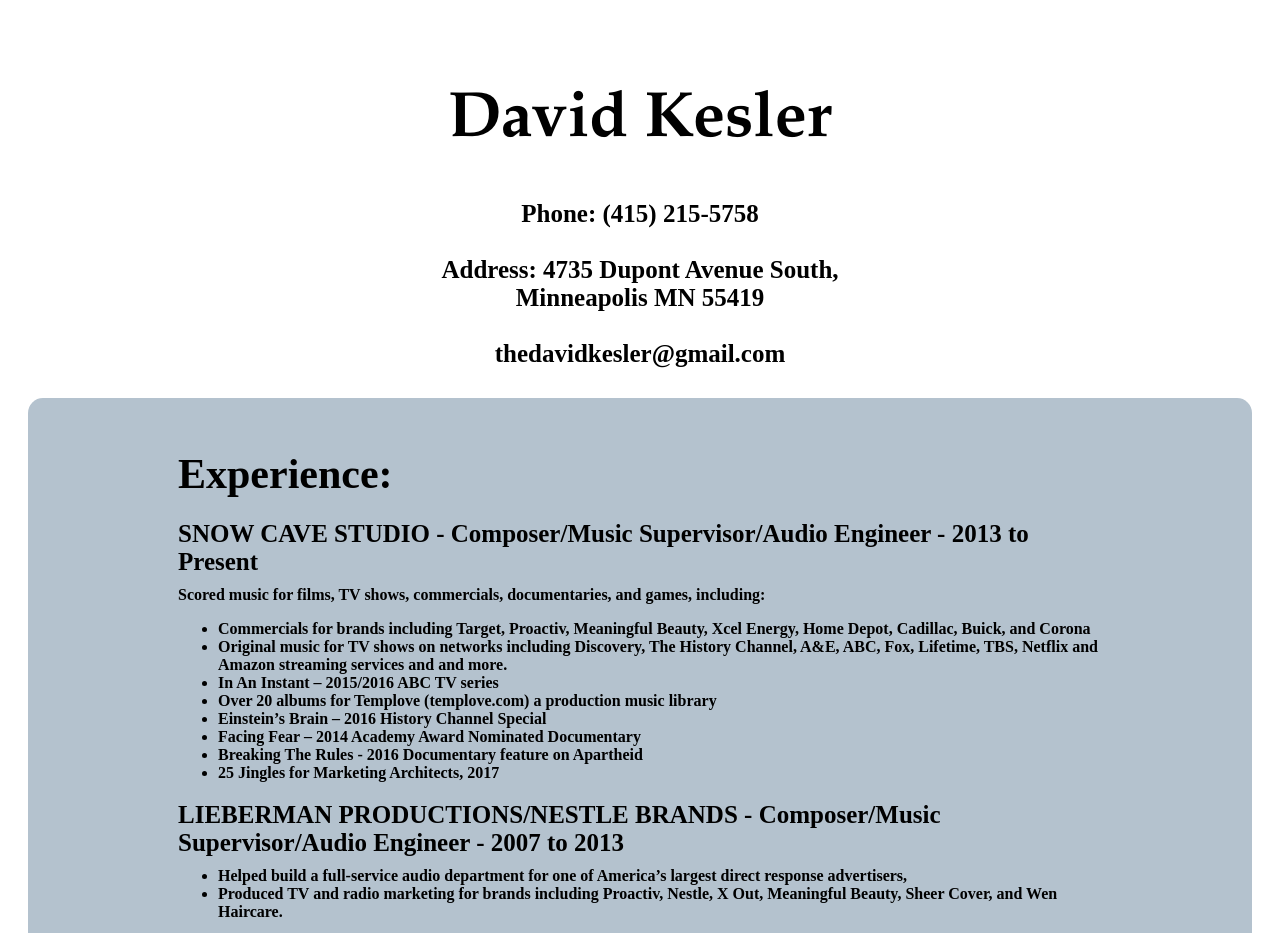
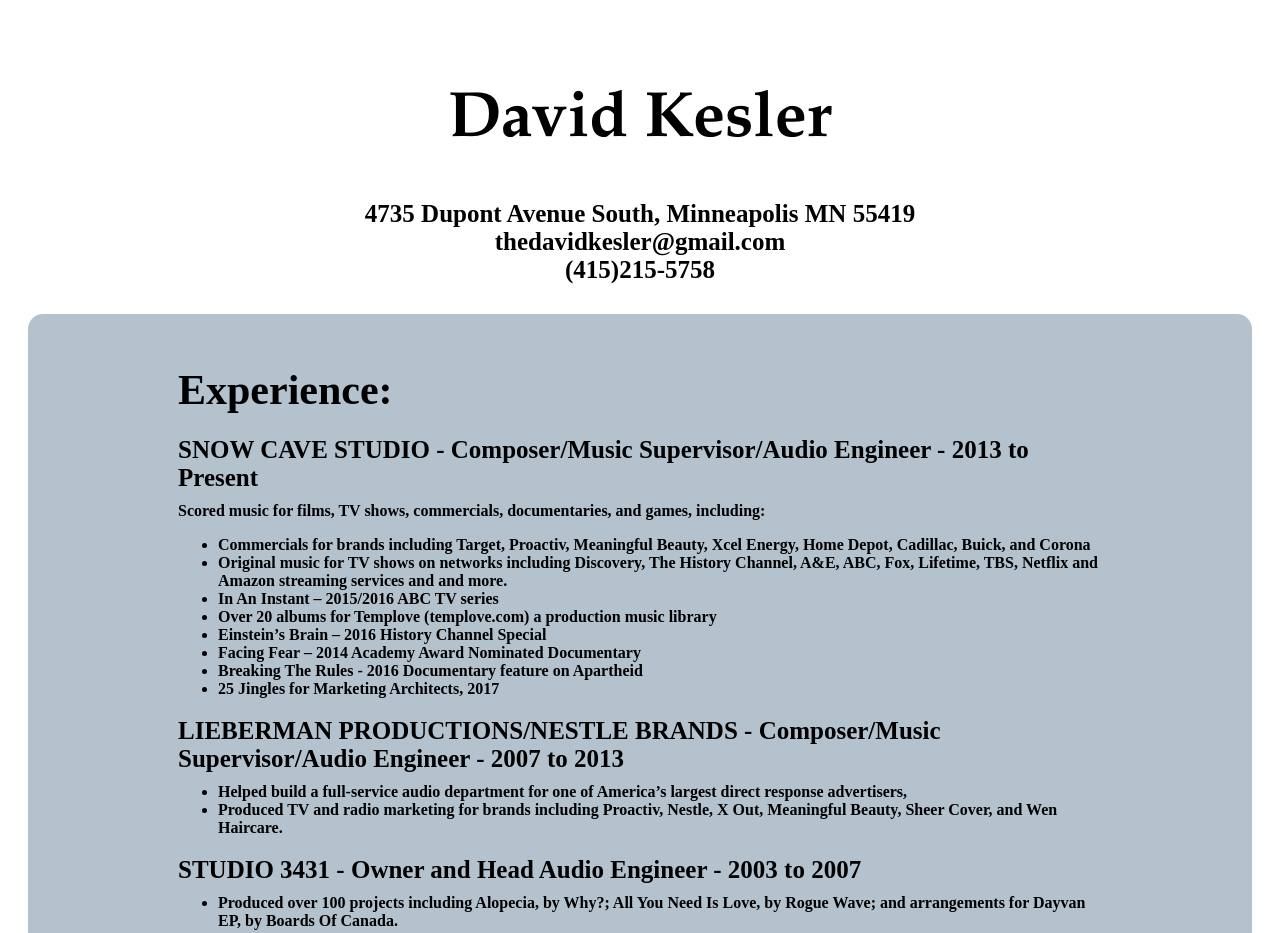
Before and after one commit to davidthekesler/davidthekesler.github.io, a plain HTML site: page index.html in a window 1280 px wide. Shown: the top 933 px of the page. Drawn offline with Linux system fonts and the light colour scheme.

Commit message:
Update index.html

```diff
--- a/index.html
+++ b/index.html
@@ -13,11 +13,11 @@
 </h1>
 
 <h3>
-<p>Phone: (415) 215-5758
- <br><br>
- Address: 4735 Dupont Avenue South,<br/> Minneapolis MN 55419
- <br><br>
- thedavidkesler@gmail.com
+4735 Dupont Avenue South, Minneapolis MN 55419
+<br>
+thedavidkesler@gmail.com
+<br>
+(415)215-5758
  </p>
 </h3>
 </div>
```
